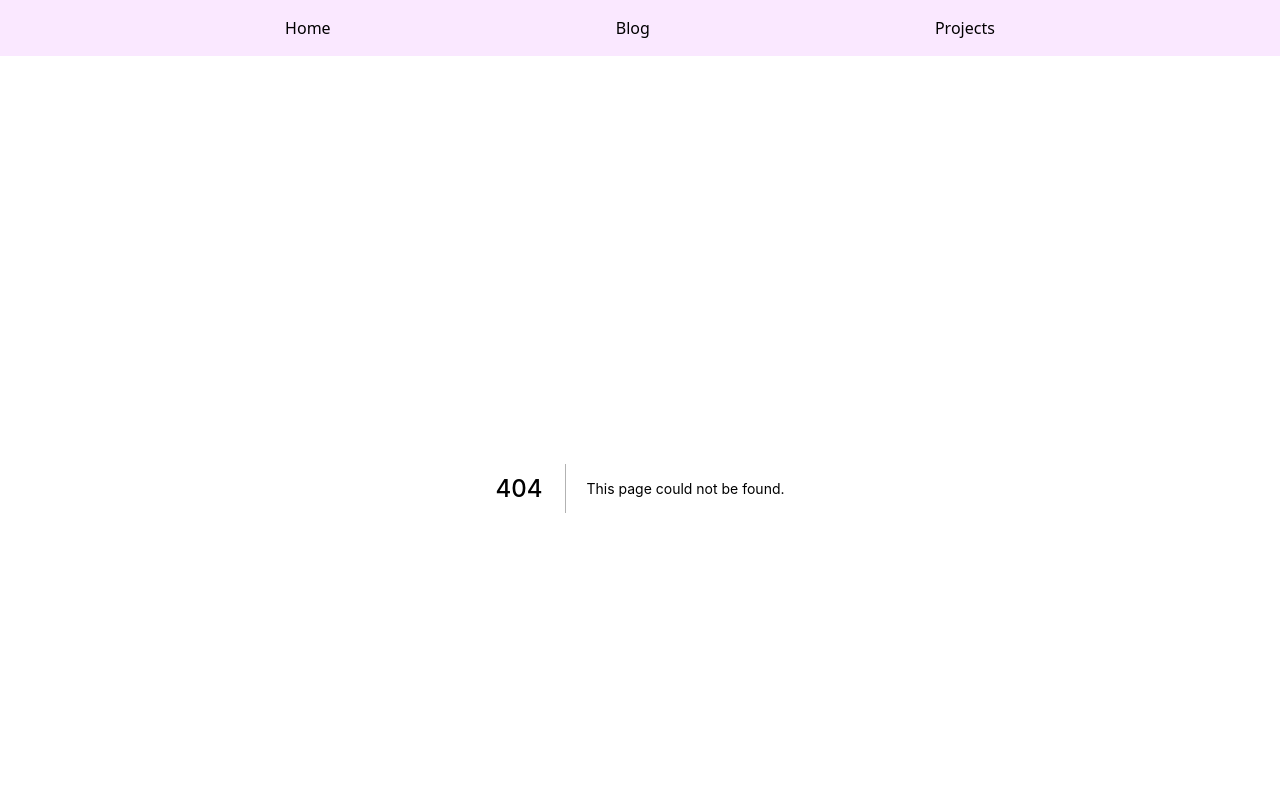
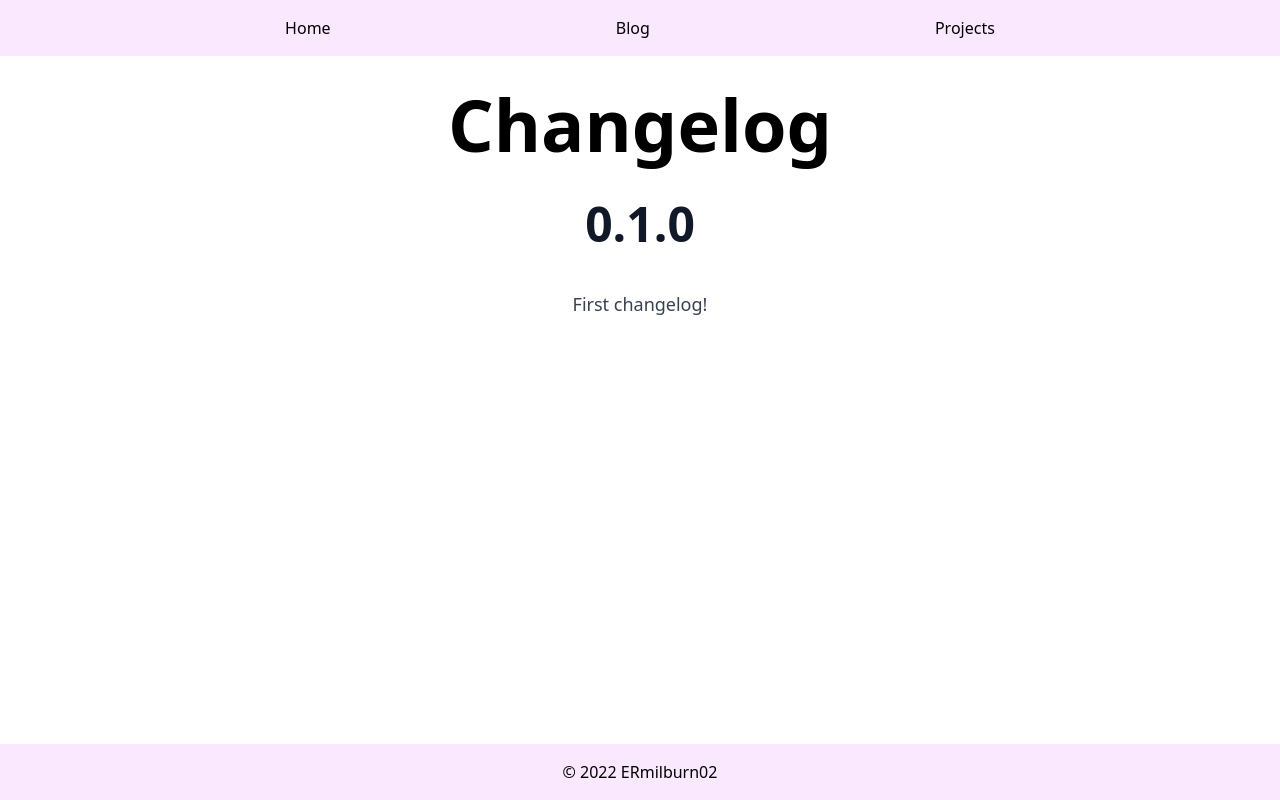
Before and after one commit to ERmilburn02/ermil-portfolio, a Next.js app: page /changelog in a window 1280 px wide. Before the commit this address had no page. Shown: the top 800 px of the page. Built offline with nearby package versions, Linux system fonts and the light colour scheme.

Commit message:
changelog is working

```diff
--- /dev/null
+++ b/changelog/0.1.0.md
@@ -0,0 +1 @@
+First changelog!
--- /dev/null
+++ b/pages/changelog/index.tsx
@@ -0,0 +1,36 @@
+import fs from "fs";
+import matter from "gray-matter";
+import md from "markdown-it";
+
+export async function getStaticProps() {
+  const files = fs.readdirSync("changelog");
+  let fileContent: string = "";
+  files.reverse();
+  files
+    .map((fileName) => fileName.replace(".md", ""))
+    .forEach((file) => {
+      fileContent += `# ${file}\n`;
+      fileContent += fs.readFileSync(`changelog/${file}.md`, "utf-8");
+    });
+
+  return {
+    props: {
+      fileContent,
+    },
+  };
+}
+
+export default function Changelog({ fileContent }: { fileContent: string }) {
+  return (
+    <div className="mx-auto text-center">
+      <h1 className="text-5xl lg:text-7xl mb-10 font-bold">Changelog</h1>
+      <div className="prose mx-auto text-center lg:prose-lg">
+        <div
+          dangerouslySetInnerHTML={{
+            __html: md({ html: true, xhtmlOut: true }).render(fileContent),
+          }}
+        ></div>
+      </div>
+    </div>
+  );
+}
```
